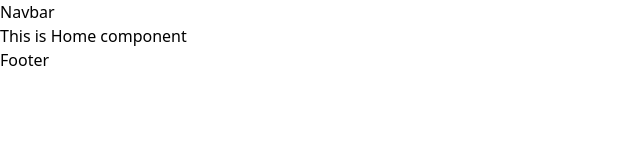
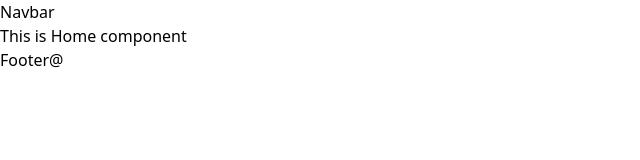
Before and after one commit to Naimul02/SmartBazarClient, a React (Vite) app: page / in a window 1280 px wide. Shown: the top 160 px of the page, without its empty margins (0-640 px from the left). Built offline with nearby package versions, Linux system fonts and the light colour scheme.

Commit message:
first commit

```diff
--- a/src/components/Footer/Footer.jsx
+++ b/src/components/Footer/Footer.jsx
@@ -1,11 +1,9 @@
-import React from 'react';
-
 const Footer = () => {
-    return (
-        <div>
-            <h2>Footer</h2>
-        </div>
-    );
+  return (
+    <div>
+      <h2>Footer@</h2>
+    </div>
+  );
 };
 
 export default Footer;
```
Also changed, not shown: src/components/Home/Home.jsx (+5 -7 lines), src/components/Navbar/Navbar.jsx (+5 -7 lines), src/layout/Main.jsx (+3 -4 lines).
